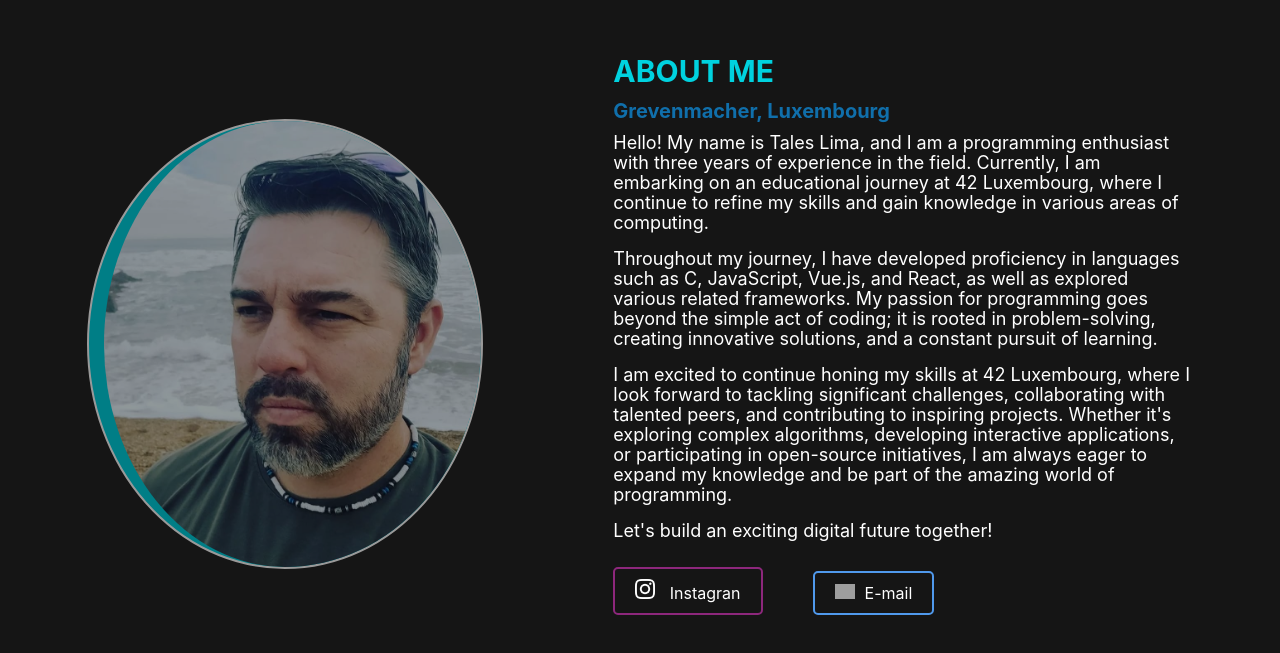
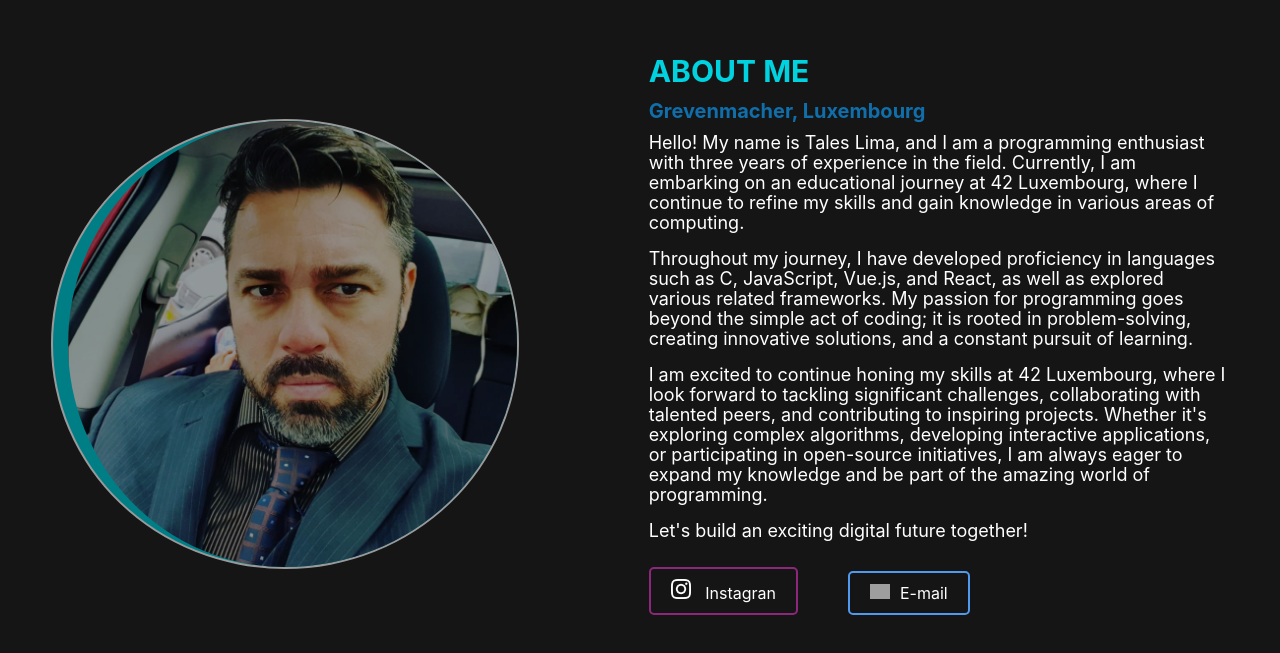
Before and after one commit to TalesPortfolio/portfolio-9, a React (Create React App) app in the folder react-portfolio-tales/: page / in a window 1280 px wide. Shown: the part 946-1599 px from the top of the page. Built offline with nearby package versions, Linux system fonts and the light colour scheme; grey boxes are pictures that could not be loaded.

Commit message:
alterando foto do perfil

```diff
--- a/react-portfolio-tales/src/Components/About/index.tsx
+++ b/react-portfolio-tales/src/Components/About/index.tsx
@@ -8,7 +8,7 @@ import MyButton2 from '../Button'
 const About = () => (
   <AboutStyle id="about">
     <ImagenDiv>
-      <img src="/images/fotoAbout.jpeg" alt="foto perfil Tales" />
+      <img src="/images/perfil.png" alt="foto perfil Tales" />
     </ImagenDiv>
     <TextAbout>
       <H2>ABOUT ME</H2>
```
Also changed, not shown: react-portfolio-tales/public/images/fotoAbout.jpeg (deleted), react-portfolio-tales/public/images/perfil.png (added).
